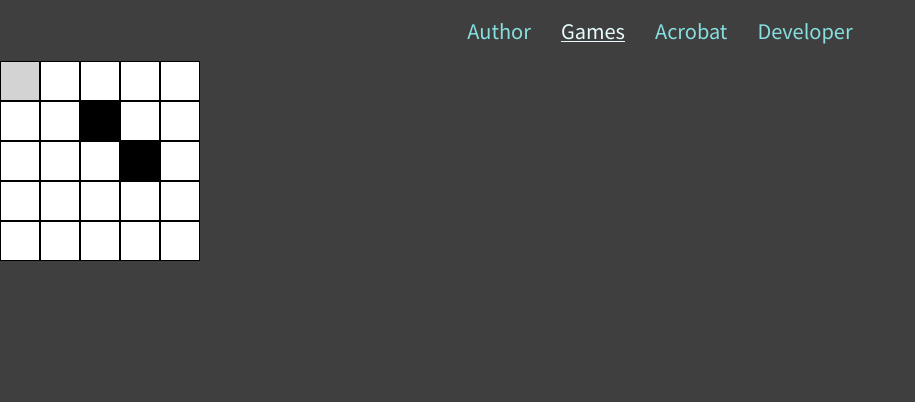
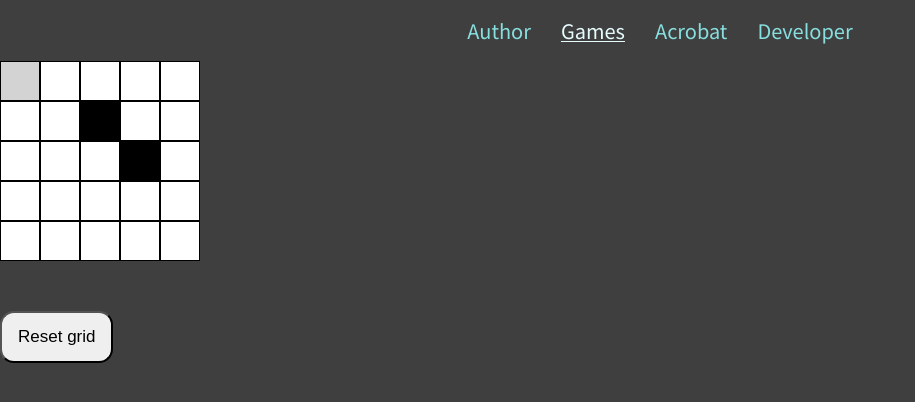
Before and after one commit to bka04/bka, a React (Create React App) app: page /games in a window 1280 px wide. Shown: the top 402 px of the page, without its empty margins (0-915 px from the left). Built offline with nearby package versions, Linux system fonts and the light colour scheme.

Commit message:
Add reset grid button

```diff
--- a/src/components/Games/Crossword.js
+++ b/src/components/Games/Crossword.js
@@ -1,5 +1,5 @@
 import { Fragment, useEffect, useReducer } from "react";
-// import { Prompt } from "react-router-dom";
+import Button from "../UI/Button";
 import CrosswordGrid from "./CrosswordGrid";
 
 const TOTALCELLS = 25;
@@ -174,7 +174,7 @@ const reducer = (state, action) => {
     return action.storedCrosswordData;
   }
 
-  if (action.type === "reset") {
+  if (action.type === "resetGrid") {
     const DUMMYDATA = [];
     for (let i = 1; i < 26; i++) {
       //TESTING
@@ -194,6 +194,8 @@ const reducer = (state, action) => {
         value: "",
       });
     }
+
+    localStorage.removeItem('crosswordData');
     return {
       cellData: populateNumbers(DUMMYDATA),
       selectedCell: 0,
@@ -312,7 +314,7 @@ const Crossword = (props) => {
     if (storedCrosswordData !== null) {
       dispatch({type: "loadStateFromStorage", storedCrosswordData})
     } else {
-      dispatch({ type: "reset" });
+      dispatch({ type: "resetGrid" });
     }
 
   }, []);
@@ -325,14 +327,21 @@ const Crossword = (props) => {
     dispatch({ type: "mousedown", event });
   };
 
+  const resetGrid = (event) => {
+
+    if (window.confirm("Are you sure you want to reset the puzzle?")) {
+      dispatch({ type: "resetGrid" });
+    }
+  };
+
   return (
     <Fragment>
-      {/* <Prompt message={(location) => 'Are you sure you want to leave? Crossword data will be reset!'} /> */}
       <CrosswordGrid
         cellData={state.cellData}
         onKeyDown={onKeyDownHandler}
         onMouseDown={onMouseDownHandler}
       />
+      <Button className='resetBtn' onClick={resetGrid}>Reset grid</Button>
     </Fragment>
   );
 };
--- a/src/components/UI/Button.css
+++ b/src/components/UI/Button.css
@@ -1,4 +1,4 @@
-.headerBtnNav {
+.resetBtn {
   color: black;
   text-align: center;
   padding: 14px 16px;
@@ -7,13 +7,17 @@
   border-radius: 14px;
 }
 
-.headerBtnNav:hover {
+.resetBtn:hover {
   background-color: #ddd;
   color: black;
   cursor: pointer;
 }
 
-.headerBtnNav.active {
+.resetBtn.active {
   background-color: lightblue;
   color: black;
 }
+
+.resetBtn {
+  margin-top: 50px;
+}
```
